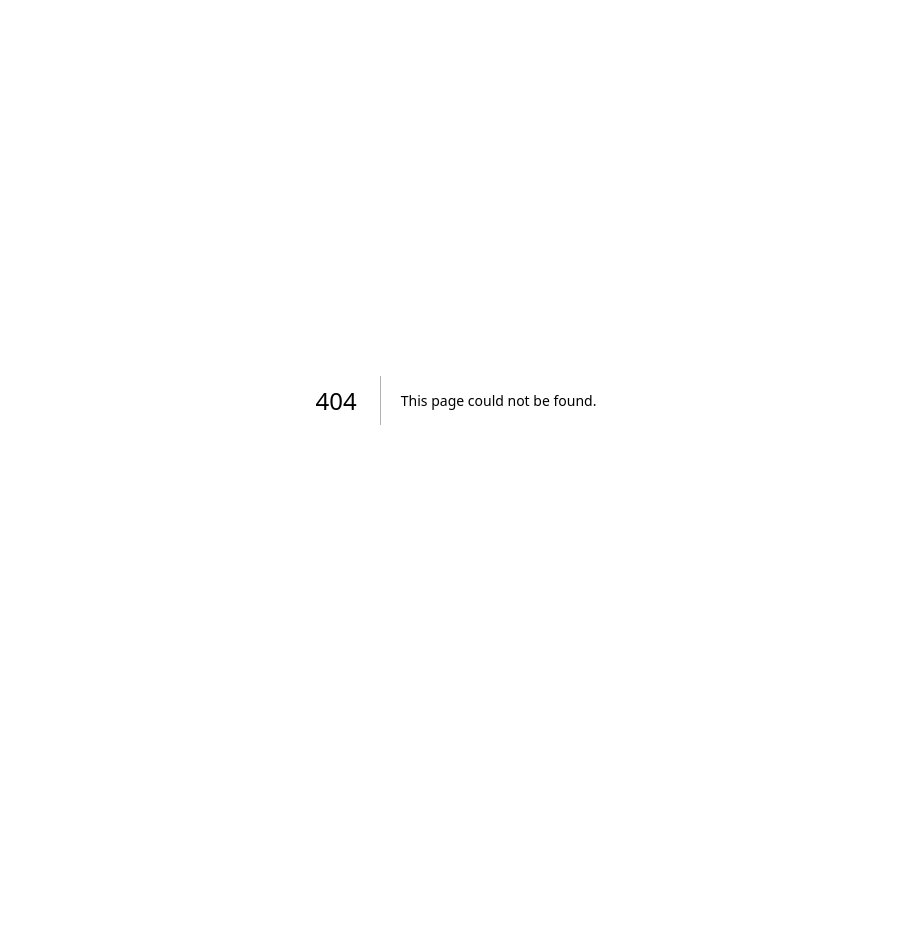
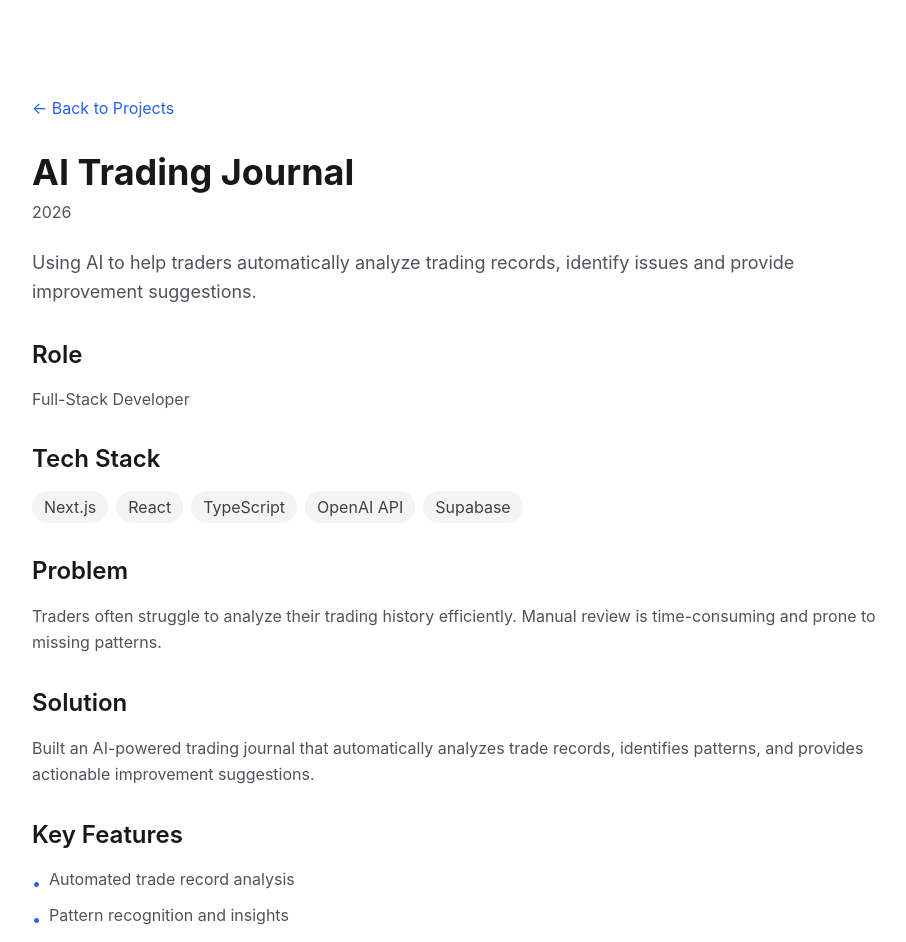
Before and after one commit to ueochen-commits/zhixun.io, a Next.js app: page /projects/ai-trading-journal in a window 1280 px wide. Before the commit this address had no page. Shown: the top 942 px of the page, without its empty margins (184-1090 px from the left). Before the commit the page ends 800 px from the top, so only its background shows below. Built offline with nearby package versions, Linux system fonts and the light colour scheme.

Commit message:
feat: add project detail pages

```diff
--- a/app/page.tsx
+++ b/app/page.tsx
@@ -74,7 +74,7 @@ export default function Home() {
           </h2>
 
           <div className="mb-8">
-            <a href="#" className="block p-6 border border-zinc-200 dark:border-zinc-800 rounded-lg hover:border-blue-600 dark:hover:border-blue-400 transition-colors">
+            <Link href="/projects/ai-trading-journal" className="block p-6 border border-zinc-200 dark:border-zinc-800 rounded-lg hover:border-blue-600 dark:hover:border-blue-400 transition-colors">
               <h3 className="text-xl font-semibold mb-2">
                 {language === 'zh' ? 'AI交易复盘工具' : 'AI Trading Journal'}
               </h3>
@@ -89,7 +89,7 @@ export default function Home() {
                 <span className="px-2 py-1 text-xs bg-zinc-100 dark:bg-zinc-800 text-zinc-600 dark:text-zinc-400 rounded">Trading</span>
                 <span className="px-2 py-1 text-xs bg-zinc-100 dark:bg-zinc-800 text-zinc-600 dark:text-zinc-400 rounded">Productivity</span>
               </div>
-            </a>
+            </Link>
           </div>
 
           <a href="#projects" className="text-blue-600 dark:text-blue-400 hover:underline">
--- /dev/null
+++ b/app/projects/[slug]/page.tsx
@@ -0,0 +1,127 @@
+'use client'
+
+import { useLanguage } from '@/components/LanguageContext'
+import Link from 'next/link'
+
+const projects = {
+  'ai-trading-journal': {
+    name: 'AI Trading Journal',
+    nameZh: 'AI交易复盘工具',
+    date: '2026',
+    description: 'Using AI to help traders automatically analyze trading records, identify issues and provide improvement suggestions.',
+    descriptionZh: '利用AI技术帮助交易者自动分析交易记录，识别问题并提供改进建议。',
+    role: 'Full-Stack Developer',
+    roleZh: '全栈开发者',
+    tech: ['Next.js', 'React', 'TypeScript', 'OpenAI API', 'Supabase'],
+    problem: 'Traders often struggle to analyze their trading history efficiently. Manual review is time-consuming and prone to missing patterns.',
+    problemZh: '交易者经常难以高效分析他们的交易历史。手动复盘耗时且容易遗漏模式。',
+    solution: 'Built an AI-powered trading journal that automatically analyzes trade records, identifies patterns, and provides actionable improvement suggestions.',
+    solutionZh: '构建了一个AI驱动的交易复盘工具，自动分析交易记录，识别模式，并提供可操作的改进建议。',
+    modules: [
+      'Automated trade record analysis',
+      'Pattern recognition and insights',
+      'Performance metrics dashboard',
+      'AI-powered improvement suggestions',
+    ],
+    modulesZh: [
+      '自动化交易记录分析',
+      '模式识别与洞察',
+      '绩效指标仪表板',
+      'AI驱动的改进建议',
+    ],
+    github: '',
+  },
+}
+
+export default function ProjectDetail({ params }: { params: { slug: string } }) {
+  const { language } = useLanguage() || { language: 'en' as const }
+  const isZh = language === 'zh'
+  const project = projects[params.slug as keyof typeof projects]
+
+  if (!project) {
+    return (
+      <div className="min-h-screen bg-white dark:bg-zinc-950 text-zinc-900 dark:text-zinc-100 pt-24 px-6">
+        <div className="max-w-4xl mx-auto">
+          <Link href="/#projects" className="text-blue-600 dark:text-blue-400 hover:underline">
+            ← Back to Projects
+          </Link>
+          <h1 className="text-2xl font-bold mt-8">Project not found</h1>
+        </div>
+      </div>
+    )
+  }
+
+  return (
+    <div className="min-h-screen bg-white dark:bg-zinc-950 text-zixun-900 dark:text-zinc-100 pt-24 pb-12">
+      <div className="max-w-4xl mx-auto px-6">
+        <Link href="/#projects" className="text-blue-600 dark:text-blue-400 hover:underline">
+          {isZh ? '← 返回项目' : '← Back to Projects'}
+        </Link>
+
+        <h1 className="text-4xl font-bold mt-8 mb-2">
+          {isZh ? project.nameZh : project.name}
+        </h1>
+        <p className="text-zinc-600 dark:text-zinc-400 mb-6">{project.date}</p>
+
+        {project.github && (
+          <a
+            href={project.github}
+            target="_blank"
+            rel="noopener noreferrer"
+            className="inline-block px-6 py-2 bg-blue-600 hover:bg-blue-700 text-white rounded-lg transition-colors mb-8"
+          >
+            {isZh ? '查看源码' : 'View Source'}
+          </a>
+        )}
+
+        <p className="text-lg text-zinc-600 dark:text-zinc-400 mb-8 leading-relaxed">
+          {isZh ? project.descriptionZh : project.description}
+        </p>
+
+        <div className="mb-8">
+          <h2 className="text-2xl font-semibold mb-4">{isZh ? '角色' : 'Role'}</h2>
+          <p className="text-zinc-600 dark:text-zinc-400">
+            {isZh ? project.roleZh : project.role}
+          </p>
+        </div>
+
+        <div className="mb-8">
+          <h2 className="text-2xl font-semibold mb-4">{isZh ? '技术栈' : 'Tech Stack'}</h2>
+          <div className="flex flex-wrap gap-2">
+            {project.tech.map((t: string) => (
+              <span key={t} className="px-3 py-1 bg-zinc-100 dark:bg-zinc-800 text-zinc-700 dark:text-zinc-300 rounded-full">
+                {t}
+              </span>
+            ))}
+          </div>
+        </div>
+
+        <div className="mb-8">
+          <h2 className="text-2xl font-semibold mb-4">{isZh ? '问题' : 'Problem'}</h2>
+          <p className="text-zinc-600 dark:text-zinc-400 leading-relaxed">
+            {isZh ? project.problemZh : project.problem}
+          </p>
+        </div>
+
+        <div className="mb-8">
+          <h2 className="text-2xl font-semibold mb-4">{isZh ? '解决方案' : 'Solution'}</h2>
+          <p className="text-zinc-600 dark:text-zinc-400 leading-relaxed">
+            {isZh ? project.solutionZh : project.solution}
+          </p>
+        </div>
+
+        <div className="mb-8">
+          <h2 className="text-2xl font-semibold mb-4">{isZh ? '核心功能' : 'Key Features'}</h2>
+          <ul className="space-y-2">
+            {(isZh ? project.modulesZh : project.modules).map((m: string, i: number) => (
+              <li key={i} className="flex items-start gap-2">
+                <span className="text-blue-600 dark:text-blue-400 mt-1">•</span>
+                <span className="text-zinc-600 dark:text-zinc-400">{m}</span>
+              </li>
+            ))}
+          </ul>
+        </div>
+      </div>
+    </div>
+  )
+}
```
